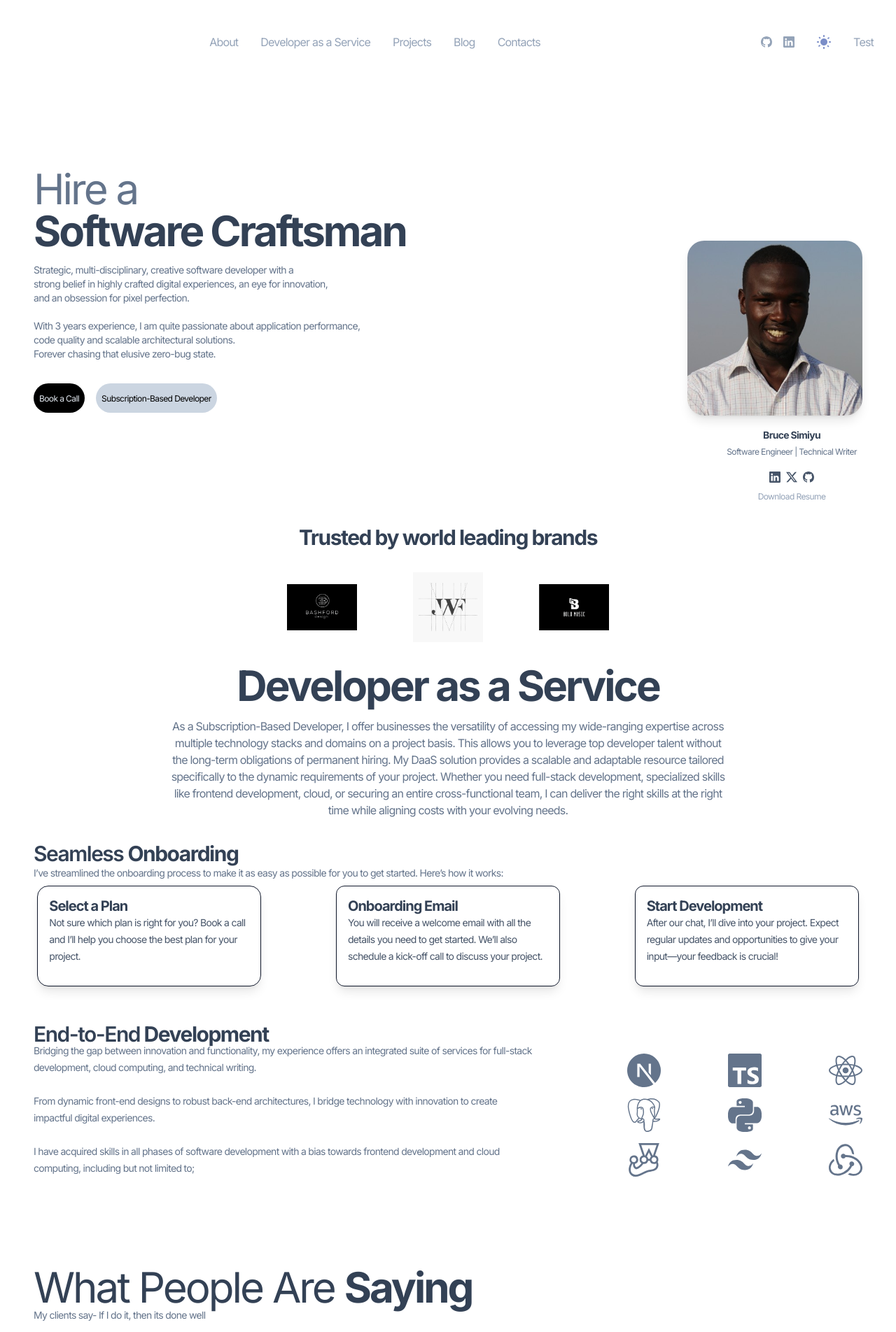
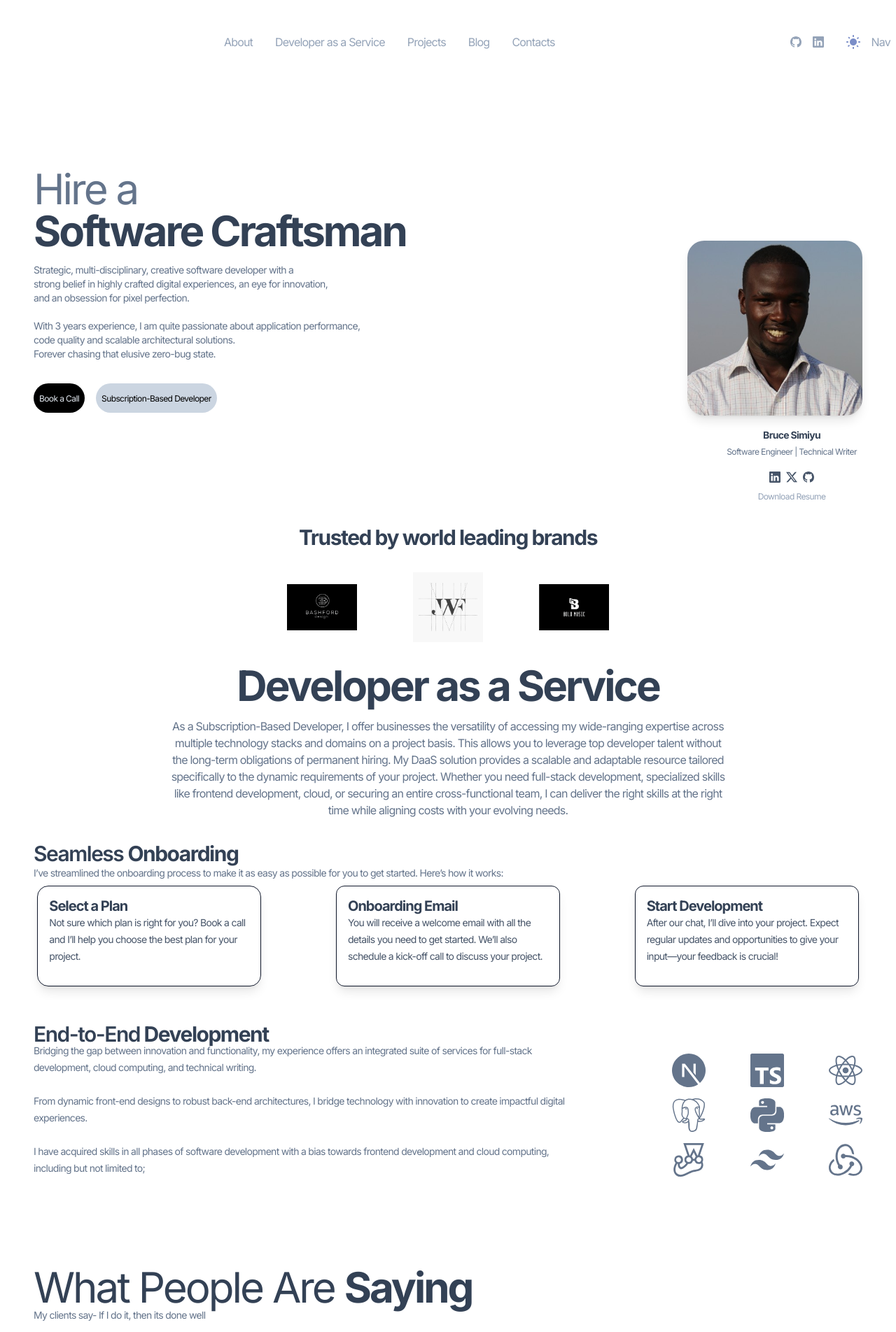
Before and after one commit to Brucedevnairobi/portfolio-website, a Next.js app: page / in a window 1280 px wide. Shown: the top 1904 px of the page at 70% size. Built offline with nearby package versions, Linux system fonts and the light colour scheme.

Commit message:
Minimal UI Updates

```diff
--- a/app/page.tsx
+++ b/app/page.tsx
@@ -70,7 +70,7 @@ export default function Home() {
             width={250}
             height={250}
             alt="Profile Picture"
-            className="rounded-3xl shadow-lg float-right mr-12"
+            className="rounded-3xl shadow-lg md:float-right mr-12 mx-auto"
           />
           <h1 className="text-center text-sm font-bold pt-4 text-slate-700 leading-6 tracking-tighter">
             Bruce Simiyu
@@ -183,18 +183,18 @@ export default function Home() {
           with a bias towards frontend development and cloud computing,
           including but not limited to;
         </h1>
-        <div className="mx-auto pt-4 ">
-          <section className="flex flex-row gap-x-24">
+        <div className="mx-auto pt-4">
+          <section className="flex flex-row gap-x-16">
             <SiNextdotjs className="text-slate-500 w-12 h-12" />
             <SiTypescript className="text-slate-500 w-12 h-12" />
             <FaReact className="text-slate-500 w-12 h-12" />
           </section>
-          <section className="flex flex-row gap-x-24 pt-4">
+          <section className="flex flex-row gap-x-16 pt-4">
             <SiPostgresql className="text-slate-500 w-12 h-12" />
             <SiPython className="text-slate-500 w-12 h-12" />
             <FaAws className="text-slate-500 w-12 h-12" />
           </section>
-          <section className="flex flex-row gap-x-24 pt-4">
+          <section className="flex flex-row gap-x-16 pt-4">
             <SiJest className="text-slate-500 w-12 h-12" />
             <SiTailwindcss className="text-slate-500 w-12 h-12" />
             <SiRedux className="text-slate-500 w-12 h-12" />
--- a/components/NavBar.tsx
+++ b/components/NavBar.tsx
@@ -8,7 +8,7 @@ import { BsGithub } from "react-icons/bs";
 
 const MobileNav=()=>{
   return (
-    <h1>Test</h1>
+    <h1>Nav</h1>
 
   );
 };
@@ -30,7 +30,7 @@ const NavBar = () => {
               </li>
             ))}
           </ul>
-          <section className="ml-auto md:ml-4 flex items-center gap-4 pr-8">
+          <section className="ml-auto md:ml-4 flex items-center gap-4 pr-2">
             <Link href="https://github.com/Brucedevnairobi" target="blank">
               <BsGithub />
             </Link>
@@ -40,9 +40,10 @@ const NavBar = () => {
             >
               <BsLinkedin />
             </Link>
-
+            <section className="flex items-center">
             <Theme />
             <MobileNav />
+            </section>
           </section>
         </div>
       </nav>
--- a/components/Theme.tsx
+++ b/components/Theme.tsx
@@ -16,7 +16,7 @@ const Theme = () => {
   return (
     <Menubar className="border-none shadow-none">
       <MenubarMenu>
-        <MenubarTrigger className="focus:bg-light-900 data-[state=open]:bg-light-900 dark:focus:bg-dark-200 dark:data-[state=open]:bg-dark-200">
+        <MenubarTrigger>
           {mode === "light" ? (
             <Image
               src="/assets/icons/sun.svg"
```
